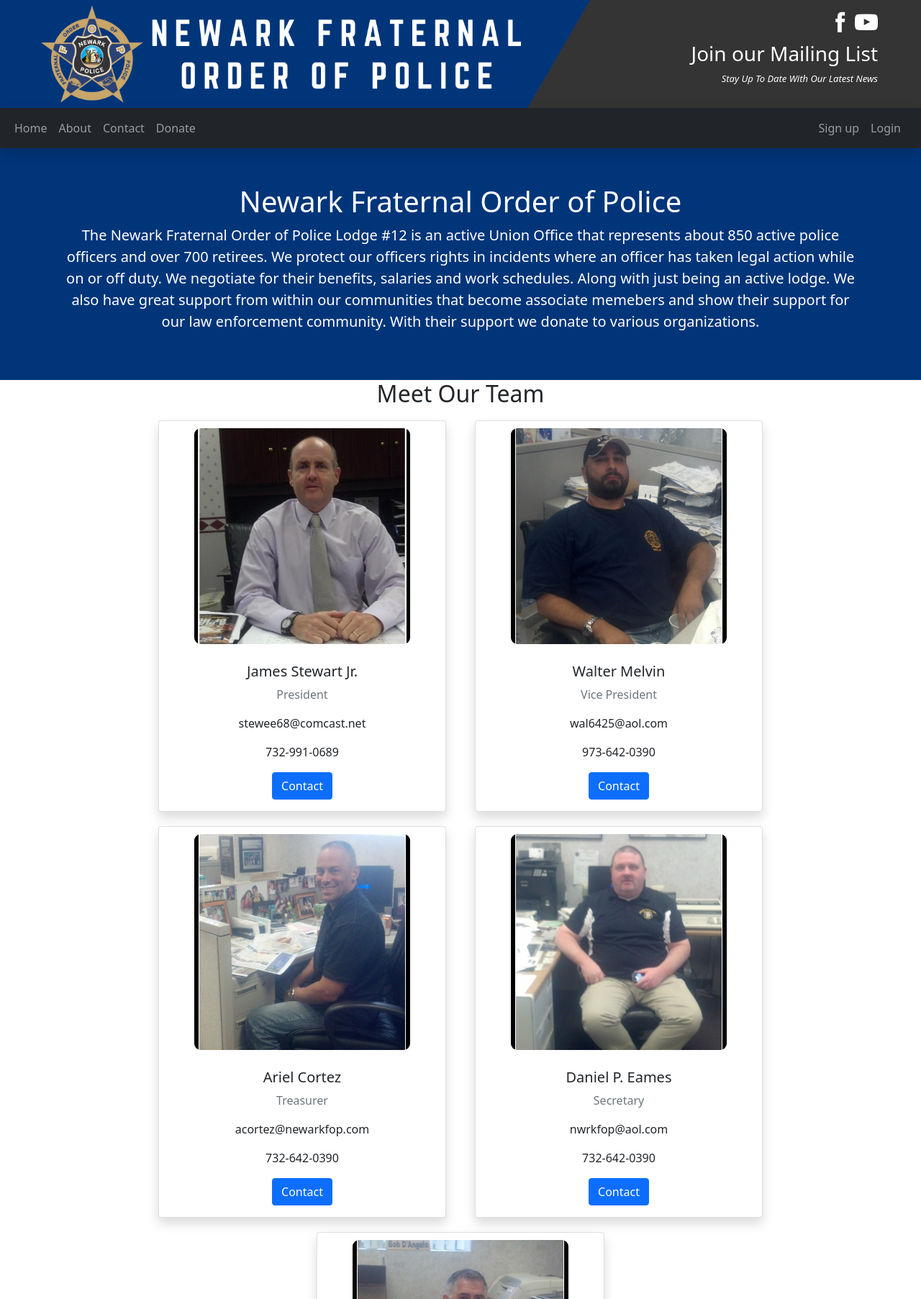
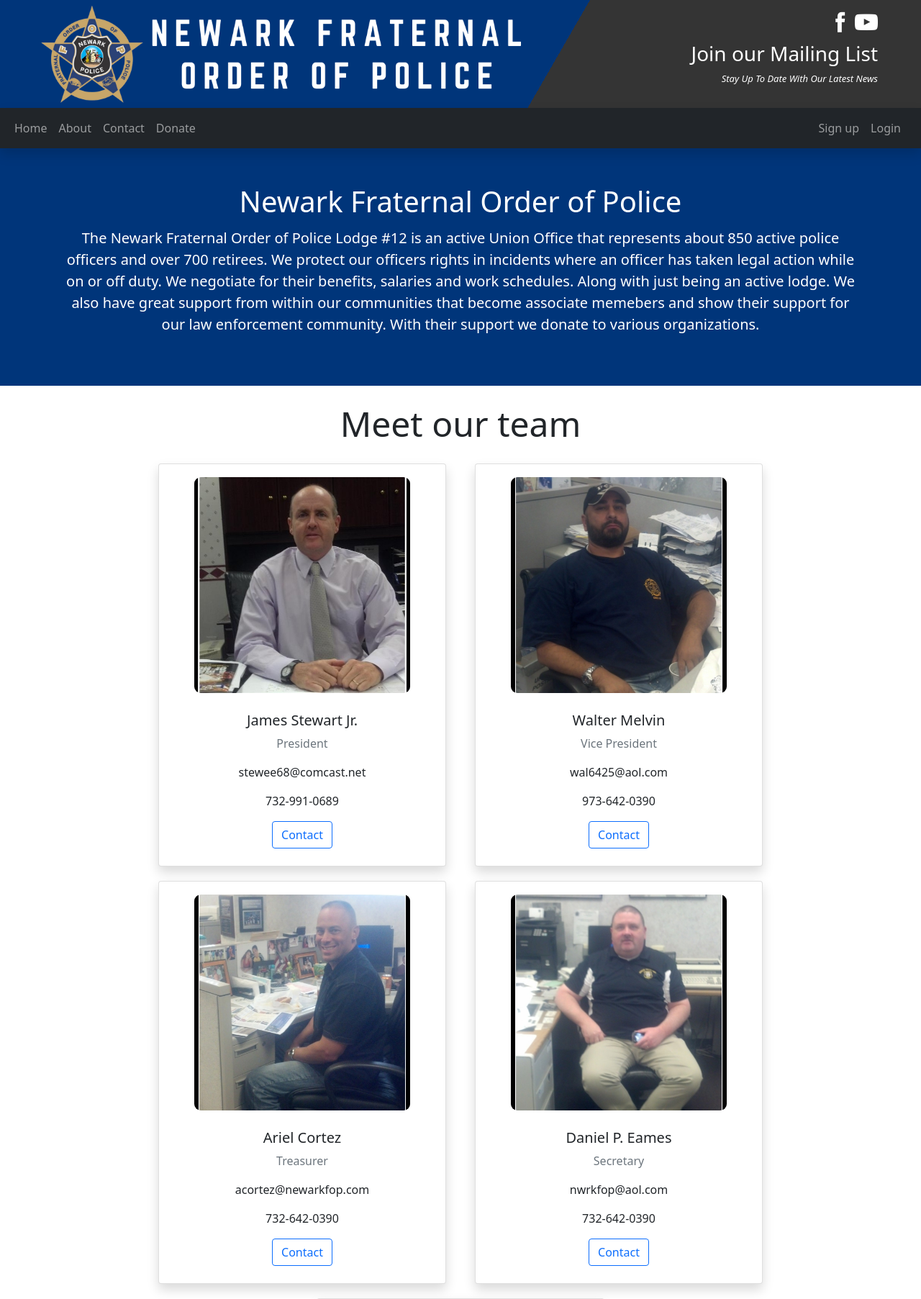
Before and after one commit to gajeraYash/NFOP-app, a Django app: page /about in a window 1280 px wide. Shown: the top 1805 px of the page at 72% size. Run offline with Django 3.2, Linux system fonts and the light colour scheme; parts of the project's set-up code (start-up, migrations or seed data) failed here and were passed over; some libraries are stand-ins or nearby versions.

Commit message:
Display Change

```diff
--- a/templates/app/about.html
+++ b/templates/app/about.html
@@ -12,9 +12,9 @@
 {% include "app/partials/navbar.html" with user=user %}
 <section id="about" class="full-background">
   <div class="about-info text-center">
-    <div class="container">
+    <div class="container px-3">
       <h1>Newark Fraternal Order of Police</h1>
-      <p class="lead">The Newark Fraternal Order of Police Lodge #12 is an active Union Office that represents about
+      <p class="lead py-1">The Newark Fraternal Order of Police Lodge #12 is an active Union Office that represents about
         850 active police officers and over 700 retirees. We protect our officers rights in incidents
         where an officer has taken legal action while on or off duty. We negotiate for their benefits,
         salaries and work schedules. Along with just being an active lodge. We also have great support
@@ -24,113 +24,77 @@
     </div>
   </div>
   <div class="team-info text-center">
-    <h2>Meet Our Team</h2>
+    <h2 class="pt-4 pb-2 display-5">Meet our team</h2>
       <div class="row g-0 justify-content-center">
-        <div class="card shadow align-items-center" style="width: 25rem;">
+        <div class="card shadow py-2 align-items-center" style="width: 25rem;">
           <img src="{% static 'assets/team/pres.jpg' %}" class="card-img-top" style="object-position: 0 40%;" alt="President">
           <div class="card-body">
             <h5 class="card-title">James Stewart Jr.</h5>
             <p class="text-muted">President</p>
             <p>stewee68@comcast.net</p>
             <p>732-991-0689</p>
-            <a href="mailto:stewee68@comcast.net" class="btn btn-primary">Contact</a>
+            <a href="mailto:stewee68@comcast.net" class="btn btn-outline-primary">Contact</a>
           </div>
         </div>
-        <div class="card shadow align-items-center" style="width: 25rem;">
+        <div class="card shadow py-2 align-items-center" style="width: 25rem;">
           <img src="{% static 'assets/team/vp.jpg' %}" class="card-img-top" style="object-position: 0 30%;" alt="President">
           <div class="card-body">
             <h5 class="card-title">Walter Melvin</h5>
             <p class="text-muted">Vice President</p>
             <p>wal6425@aol.com</p>
             <p>973-642-0390</p>
-            <a href="mailto:wal6425@aol.com" class="btn btn-primary">Contact</a>
+            <a href="mailto:wal6425@aol.com" class="btn btn-outline-primary">Contact</a>
           </div>
         </div>
       </div>
       <div class="row g-0 justify-content-center">
-        <div class="card shadow align-items-center" style="width: 25rem;">
+        <div class="card shadow py-2  align-items-center" style="width: 25rem;">
           <img src="{% static 'assets/team/tres.jpg' %}" class="card-img-top" style="object-position: 0 30%;" alt="President">
           <div class="card-body">
             <h5 class="card-title">Ariel Cortez</h5>
             <p class="text-muted">Treasurer</p>
             <p>acortez@newarkfop.com</p>
             <p>732-642-0390</p>
-            <a href="mailto:acortez@newarkfop.com" class="btn btn-primary">Contact</a>
+            <a href="mailto:acortez@newarkfop.com" class="btn btn-outline-primary">Contact</a>
           </div>
         </div>
-        <div class="card shadow align-items-center" style="width: 25rem;">
+        <div class="card shadow py-2 align-items-center" style="width: 25rem;">
           <img src="{% static 'assets/team/sec.jpg' %}" class="card-img-top" style="object-position: 0 30%;" alt="President">
           <div class="card-body">
             <h5 class="card-title">Daniel P. Eames</h5>
             <p class="text-muted">Secretary</p>
             <p>nwrkfop@aol.com</p>
             <p>732-642-0390</p>
-            <a href="mailto:nwrkfop@aol.com" class="btn btn-primary">Contact</a>
+            <a href="mailto:nwrkfop@aol.com" class="btn btn-outline-primary">Contact</a>
           </div>
         </div>
-        <div class="card shadow align-items-center" style="width: 25rem;">
+        <div class="card shadow py-2 align-items-center" style="width: 25rem;">
           <img src="{% static 'assets/team/om.jpg' %}" class="card-img-top" style="object-position: 0 50%;" alt="President">
           <div class="card-body">
             <h5 class="card-title">Robert D'Angelo</h5>
             <p class="text-muted">Office Manager</p>
             <p>nwrkfop@aol.com</p>
             <p>732-642-0390</p>
-            <a href="mailto:nwrkfop@aol.com" class="btn btn-primary">Contact</a>
+            <a href="mailto:nwrkfop@aol.com" class="btn btn-outline-primary">Contact</a>
           </div>
         </div>
     </div>
   </div>
-
-  <!-- <div class="column">
-    <div class="card">
-      <img src="{% static 'assets/team/vp.jpg' %}" alt="James" style="padding:0px 20px;height: 300px; width:100%;object-fit:cover; object-position: 20% 20%;">
-      <div class="container">
-        <h2>Walter Melvin</h2>
-        <p class="title">Vice President</p>
-        <p>wal6425@aol.com</p>
-        <p>973-642-0390</p>
-        <p><button class="button">Contact</button></p>
+  <div class="container">
+    <hr class="my-5">
+    <div id="carouselExampleSlidesOnly" class="carousel slide" data-bs-ride="carousel">
+      <div class="carousel-inner">
+        <div class="carousel-item active">
+          <img src="..." class="d-block w-100" alt="...">
+        </div>
+        <div class="carousel-item">
+          <img src="..." class="d-block w-100" alt="...">
+        </div>
+        <div class="carousel-item">
+          <img src="..." class="d-block w-100" alt="...">
+        </div>
       </div>
     </div>
   </div>
-
-  <div class="column">
-    <div class="card">
-      <img src="{% static 'assets/team/tres.jpg' %}" alt="James" style="padding:0px 20px;height: 300px; width:100%;object-fit:cover; object-position: 20% 20%;">
-      <div class="container">
-        <h2>Ariel Cortez</h2>
-        <p class="title">Treasurer</p>
-        <p>acortez@newarkfop.com</p>
-        <p>973-642-0390</p>
-        <p><button class="button">Contact</button></p>
-      </div>
-    </div>
-  </div>
-
-  <div class="column">
-    <div class="card">
-      <img src="{% static 'assets/team/sec.jpg' %}" alt="James" style="padding:0px 20px;height: 300px; width:100%;object-fit:cover; object-position: 20% 20%;">
-      <div class="container">
-        <h2>Daniel P. Eames</h2>
-        <p class="title">Secretary</p>
-        <p>nwrkfop@aol.com</p>
-        <p>973-642-0390</p>
-        <p><button class="button">Contact</button></p>
-      </div>
-    </div>
-  </div>
-
-  <div class="column">
-    <div class="card">
-      <img src="{% static 'assets/team/om.jpg' %}" alt="James" style="padding:0px 20px;height: 300px; width:100%;object-fit:cover; object-position: 20% 40%;">
-      <div class="container">
-        <h2>Robert D'Angelo</h2>
-        <p class="title">Office Manager</p>
-        <p>nwrkfop@aol.com</p>
-        <p>973-642-0390</p>
-        <p><button class="button">Contact</button></p>
-      </div>
-    </div>
-  </div> -->
 </section>
 {% endblock %}
```
